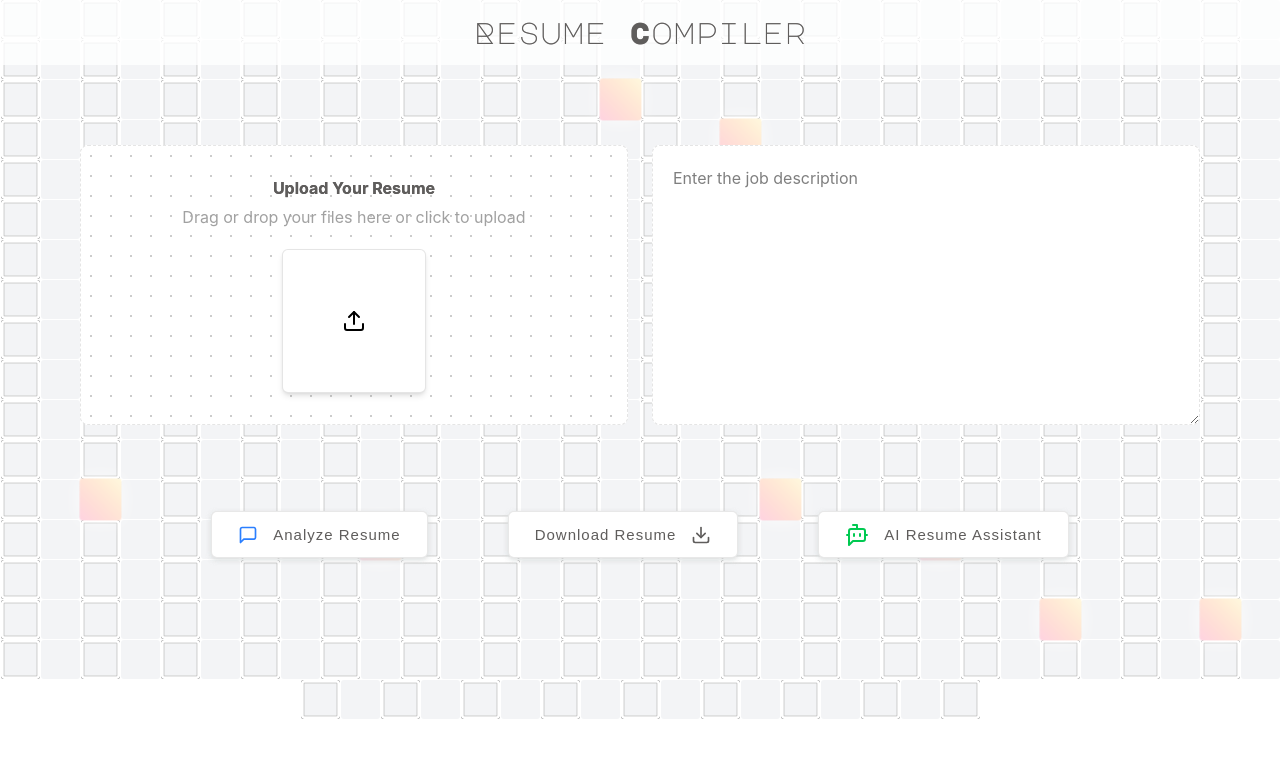
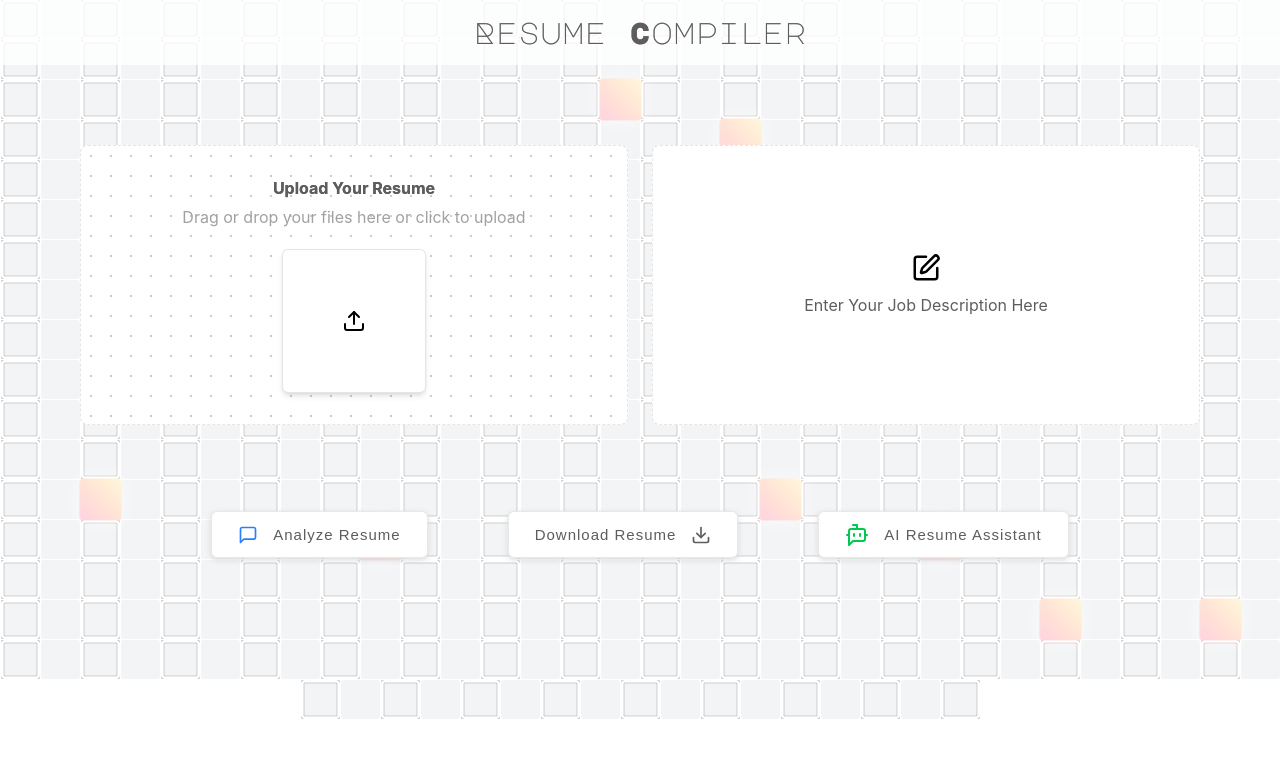
Before and after one commit to ArmanA12/ResumeCompiler, a React (Vite) app: page / in a window 1280 px wide. Shown: the top 758 px of the page. Built offline with nearby package versions, Linux system fonts and the light colour scheme.

Commit message:
Update JobDescription.jsx

```diff
--- a/src/components/JobDescription.jsx
+++ b/src/components/JobDescription.jsx
@@ -1,7 +1,9 @@
 import React, { useState } from "react";
+import { SquarePen } from 'lucide-react';
 
 function JobDescription() {
     const [jobDescription, setJobDescription] = useState("");
+    const [showDummy, setShowDummy] = useState(true)
     const handleSubmit = (e) => {
         e.preventDefault();
         alert(`Job Title Job Description: ${jobDescription}`);
@@ -11,7 +13,7 @@ function JobDescription() {
         <div className="w-full max-w-4xl mx-auto"
         >
             <form onSubmit={handleSubmit}>
-                <div className="mb-4">
+                <div className="mb-4 relative" >
                     <textarea
                         id="jobDescription"
                         className="w-full max-w-4xl  mx-auto  border border-dashed bg-white  border-neutral-200 rounded-lg"
@@ -19,8 +21,18 @@ function JobDescription() {
                         value={jobDescription}
                         onChange={(e) => setJobDescription(e.target.value)}
                         required
-                        style={{padding:"20px", height:"280px"}}
+                        style={{padding:"10px", height:"280px"}}
                     ></textarea>
+                    {
+                        showDummy && <div onMouseEnter={()=> setShowDummy(false)}  style={{height:"280px"}} className="absolute w-full  border border-dashed bg-white rounded-lg border-neutral-200 top-0 flex justify-center items-center">
+                        <div className=" w-full h-full flex justify-center items-center">
+                           <div>
+                               <center><SquarePen className=" text-black" size={30} /></center>
+                           <p className="text-[#5f5d5c]" style={{marginTop:"10px"}}>Enter Your Job Description Here</p>
+                           </div>
+                        </div>
+                   </div>
+                    }
                 </div>
             </form>
         </div>
```
